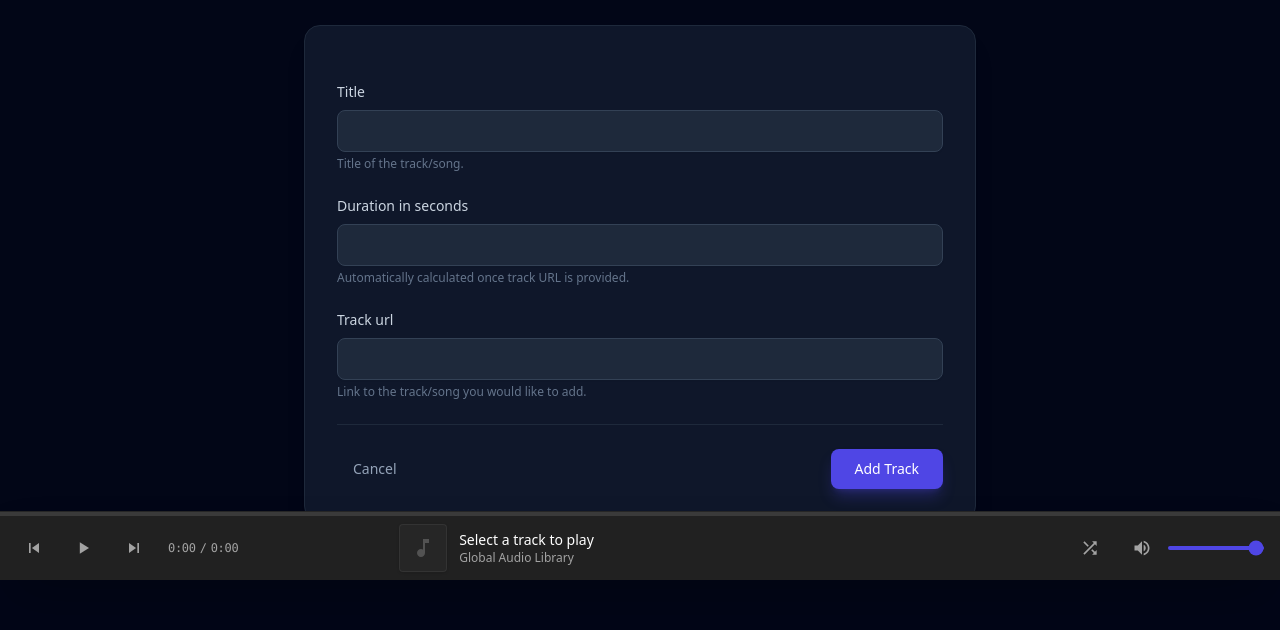
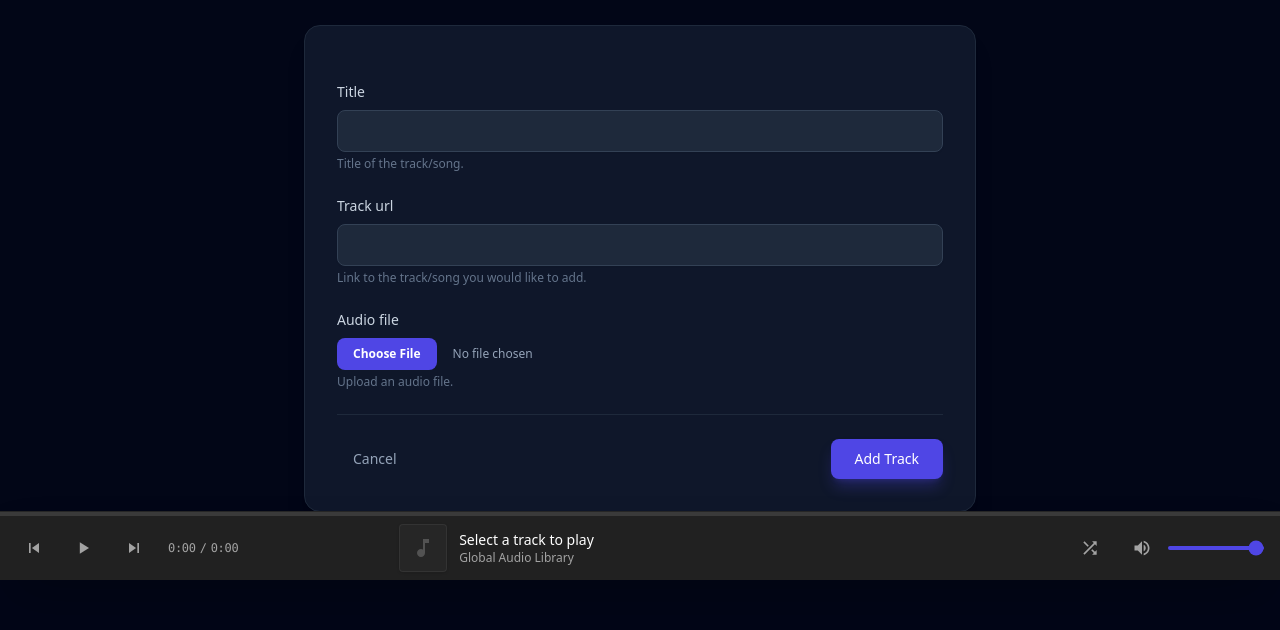
Before and after one commit to sargoth/musicPlayer, a Django app: page /tracks/create/?album=1 in a window 1280 px wide. Shown: the part 220-850 px from the top of the page. After the commit the page ends 800 px from the top, so only its background shows below. Run offline with Django 5.2, Linux system fonts and the light colour scheme; tables that the repository leaves empty hold one stand-in row (values such as "Sample post"); some libraries are stand-ins or nearby versions.

Commit message:
1. Added upload song functionality and validation 2. Updated recent albums number on home page. 3. Updated popular tracks text formatting.

```diff
--- a/musicPlayer/settings.py
+++ b/musicPlayer/settings.py
@@ -9,7 +9,7 @@ https://docs.djangoproject.com/en/6.1/topics/settings/
 For the full list of settings and their values, see
 https://docs.djangoproject.com/en/6.1/ref/settings/
 """
-
+import os
 from pathlib import Path
 
 # Build paths inside the project like this: BASE_DIR / 'subdir'.
@@ -123,7 +123,8 @@ USE_TZ = True
 # https://docs.djangoproject.com/en/6.1/howto/static-files/
 
 STATIC_URL = 'static/'
-
+MEDIA_URL = '/media/'
+MEDIA_ROOT = os.path.join(BASE_DIR, 'media')
 
 # Email
 # https://docs.djangoproject.com/en/6.1/topics/email/#topic-email-configuration
--- a/musicPlayer/urls.py
+++ b/musicPlayer/urls.py
@@ -1,3 +1,5 @@
+from django.conf import settings
+from django.conf.urls.static import static
 from django.contrib import admin
 from django.urls import path, include
 
@@ -12,3 +14,6 @@ urlpatterns = [
 ]
 
 handler404 = "django.views.defaults.page_not_found"
+
+if settings.DEBUG:
+    urlpatterns += static(settings.MEDIA_URL, document_root=settings.MEDIA_ROOT)
--- a/musicPlayer/views.py
+++ b/musicPlayer/views.py
@@ -6,7 +6,7 @@ from tracks.models import Track
 
 
 def home_view(request: HttpRequest) -> HttpResponse:
-    recent_albums = Album.objects.select_related("artist").order_by("-created_at")[:4]
+    recent_albums = Album.objects.select_related("artist").order_by("-created_at")[:6]
     popular_tracks = Track.objects.select_related(
         "album",
         "album__artist"
--- a/templates/base.html
+++ b/templates/base.html
@@ -171,7 +171,7 @@
         }
 
         if (audio) {
-            audio.src = track.track_url;
+            audio.src = track.final_url;
             audio.play().catch(function (error) {
                 console.warn("Playback interrupted or waiting for user interaction:", error);
             });
--- a/templates/base_form.html
+++ b/templates/base_form.html
@@ -13,6 +13,9 @@
 
                 {% block form_fields %}
                     {% for field in form %}
+                        {% if field.is_hidden %}
+                            {{ field }}
+                        {% else %}
                             <div>
                                 <label for="{{ field.id_for_label }}" class="block text-sm font-medium text-slate-300 mb-2">
                                     {{ field.label }}
@@ -30,6 +33,7 @@
                                     {% endfor %}
                                 {% endif %}
                             </div>
+                        {% endif %}
                     {% endfor %}
                 {% endblock %}
 
--- a/templates/footer.html
+++ b/templates/footer.html
@@ -244,7 +244,7 @@
                         if (typeof playFn === 'function') {
                             playFn(track);
                         } else if (typeof playTrack === 'function') {
-                            playTrack(track.track_url, track.title, track.artist, track.cover_url, track.id);
+                            playTrack(track.final_url, track.title, track.artist, track.cover_url, track.id);
                         }
                     }
                 }
--- a/templates/home.html
+++ b/templates/home.html
@@ -41,7 +41,7 @@
                         <div>
                             <div class="font-semibold text-sm text-white">{{ track.title }}</div>
                             <div class="text-xs text-slate-400">{{ track.album.artist.name }}
-                                - {{ track.album.title }} {{ track.convert_track_duration }}</div>
+                                - {{ track.album.title }} - {{ track.convert_track_duration }}</div>
                         </div>
                     </div>
                     <div class="text-xs text-slate-500 font-mono">
--- a/templates/play_button.html
+++ b/templates/play_button.html
@@ -2,7 +2,7 @@
         {% if onclick_action %}
             onclick="{{ onclick_action }}"
         {% else %}
-            onclick="playTrack('{{ track.track_url }}', '{{ track.title|escapejs }}', '{{ track.album.artist.name|escapejs }}', '{{ track.album.cover_image_url }}', {{ track.pk }})"
+            onclick="playTrack('{{ track.final_url }}', '{{ track.title|escapejs }}', '{{ track.album.artist.name|escapejs }}', '{{ track.album.cover_image_url }}', {{ track.pk }})"
         {% endif %}
         class="{{ button_class|default:'w-10 h-10 rounded-full bg-indigo-600 hover:bg-indigo-500 text-white flex items-center justify-center transition' }}">
     {% if button_icon %}{{ button_icon }}{% endif %}
--- a/templates/track_json.html
+++ b/templates/track_json.html
@@ -6,7 +6,7 @@
             "title": "{{ track.title|escapejs }}",
             "artist": "{{ track.album.artist.name|escapejs }}",
             "cover_url": "{{ track.album.cover_image_url }}",
-            "track_url": "{{ track.track_url }}"
+            "final_url": "{{ track.final_url }}"
         }{% if not forloop.last %},{% endif %}
     {% endfor %}
 ]
--- a/tracks/forms.py
+++ b/tracks/forms.py
@@ -7,14 +7,43 @@ class CreateTrackForm(forms.ModelForm):
     class Meta:
         model = Track
         exclude = ["album"]
+        widgets = {
+            "duration_in_seconds": forms.HiddenInput(),
+            "audio_file": forms.FileInput(
+                attrs={
+                    "class": (
+                        "block w-full text-xs text-slate-400 "
+                        "file:mr-4 file:py-2 file:px-4 file:rounded-lg file:border-0 "
+                        "file:text-xs file:font-semibold "
+                        "file:bg-indigo-600 file:text-white "
+                        "hover:file:bg-indigo-500 file:cursor-pointer transition"
+                    )
+                }
+            )
+        }
+
 
     def __init__(self, *args, **kwargs):
         super().__init__(*args, **kwargs)
-        self.fields["duration_in_seconds"].widget.attrs.update({
-            "readonly": True
-        })
 
         form_css = "w-full px-4 py-2 border border-slate-700 rounded-lg bg-slate-800 text-white placeholder-slate-500 focus:outline-none focus:border-indigo-500 focus:ring-2 focus:ring-indigo-500 shadow-sm transition"
 
-        for field in self.fields.values():
-            field.widget.attrs.update({"class": form_css})
+        for field_name, field in self.fields.items():
+            if field_name != "audio_file":
+                field.widget.attrs.update({"class": form_css})
+
+    def clean(self):
+        cleaned_data = super().clean()
+        audio_file = cleaned_data.get("audio_file")
+        track_url = cleaned_data.get("track_url")
+
+        if not audio_file and not track_url:
+            message = "Please provide an audio file or a direct link. Both cannot be empty."
+            self.add_error("audio_file", message)
+            self.add_error("track_url", message)
+        elif audio_file and track_url:
+            message = "Please provide a single audio source. Either a link or a file."
+            self.add_error("audio_file", message)
+            self.add_error("track_url", message)
+
+        return cleaned_data
--- a/tracks/models.py
+++ b/tracks/models.py
@@ -1,6 +1,8 @@
+import mutagen
+from django.core.exceptions import ValidationError
 from django.core.validators import MinValueValidator
 from django.db import models
-from .validators import validate_url_extension
+from .validators import validate_url_extension, validate_audio_file
 
 
 class Track(models.Model):
@@ -10,6 +12,8 @@ class Track(models.Model):
     )
 
     duration_in_seconds = models.PositiveIntegerField(
+        blank=True,
+        null=True,
         validators=[
             MinValueValidator(1, message="The duration must be 1 second or more.")
         ],
@@ -17,8 +21,18 @@ class Track(models.Model):
     )
 
     track_url = models.URLField(
+        blank=True,
+        null=True,
         validators=[validate_url_extension],
         help_text="Link to the track/song you would like to add."
+    )
+
+    audio_file = models.FileField(
+        upload_to="tracks/audio_files",
+        blank=True,
+        null=True,
+        validators=[validate_audio_file],
+        help_text="Upload an audio file."
     )
 
     times_played = models.PositiveIntegerField(
@@ -48,3 +62,21 @@ class Track(models.Model):
         if hours > 0:
             return f"{hours}:{minutes:02d}:{seconds:02d}"
         return f"{minutes}:{seconds:02d}"
+
+    def save(self, *args, **kwargs):
+        if self.audio_file and not self.duration_in_seconds:
+            try:
+                audio = mutagen.File(self.audio_file)
+
+                if audio and audio.info.length:
+                    self.duration_in_seconds = audio.info.length
+            except Exception as e:
+                print(f"Unable to calculate track duration from file: {e}")
+
+        super().save(*args, **kwargs)
+
+    @property
+    def final_url(self):
+        if self.audio_file:
+            return self.audio_file.url
+        return self.track_url
--- a/tracks/validators.py
+++ b/tracks/validators.py
@@ -15,3 +15,19 @@ def validate_url_extension(url: str) -> None:
             f"Please provide a supported audio format. "
             f"The allowed valid extensions are {', '.join(VALID_EXTENSIONS)}"
         )
+
+
+def validate_audio_file(file):
+    extension = os.path.splitext(file.name)[1].lower()
+
+    if extension not in VALID_EXTENSIONS:
+        raise ValidationError(
+            f"File format not supported. Please use one of the following: {', '.join(VALID_EXTENSIONS)}"
+        )
+
+    max_file_size_mb = 50
+
+    if file.size > max_file_size_mb * 1024 * 1024:
+        raise ValidationError(
+            f"File size exceeds the allowed maximum of {max_file_size_mb}. The current file size is {file.size / (1024 * 1024):.1f}MB."
+        )
```
Lines whose indentation alone changed are shown as unchanged.
